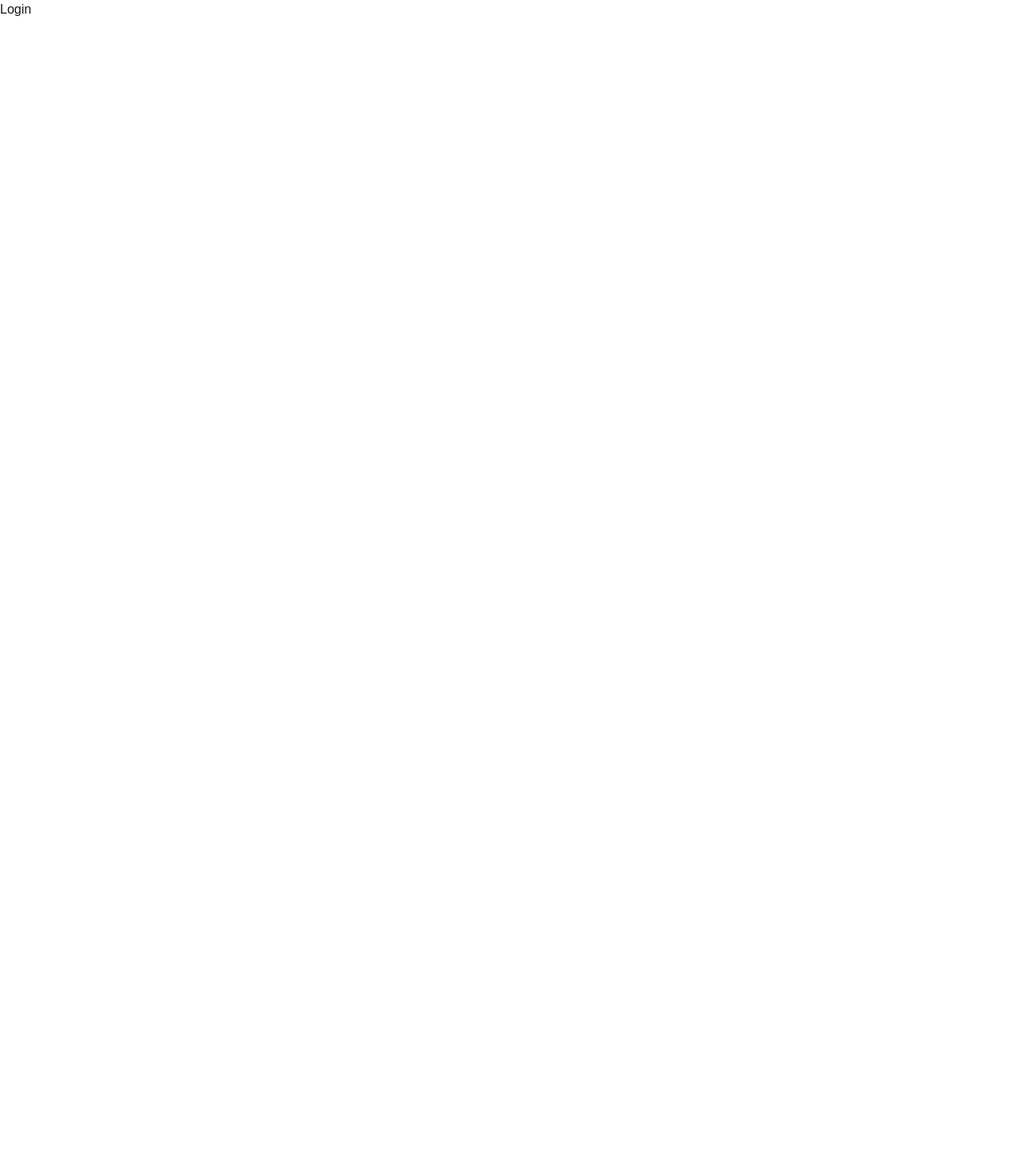
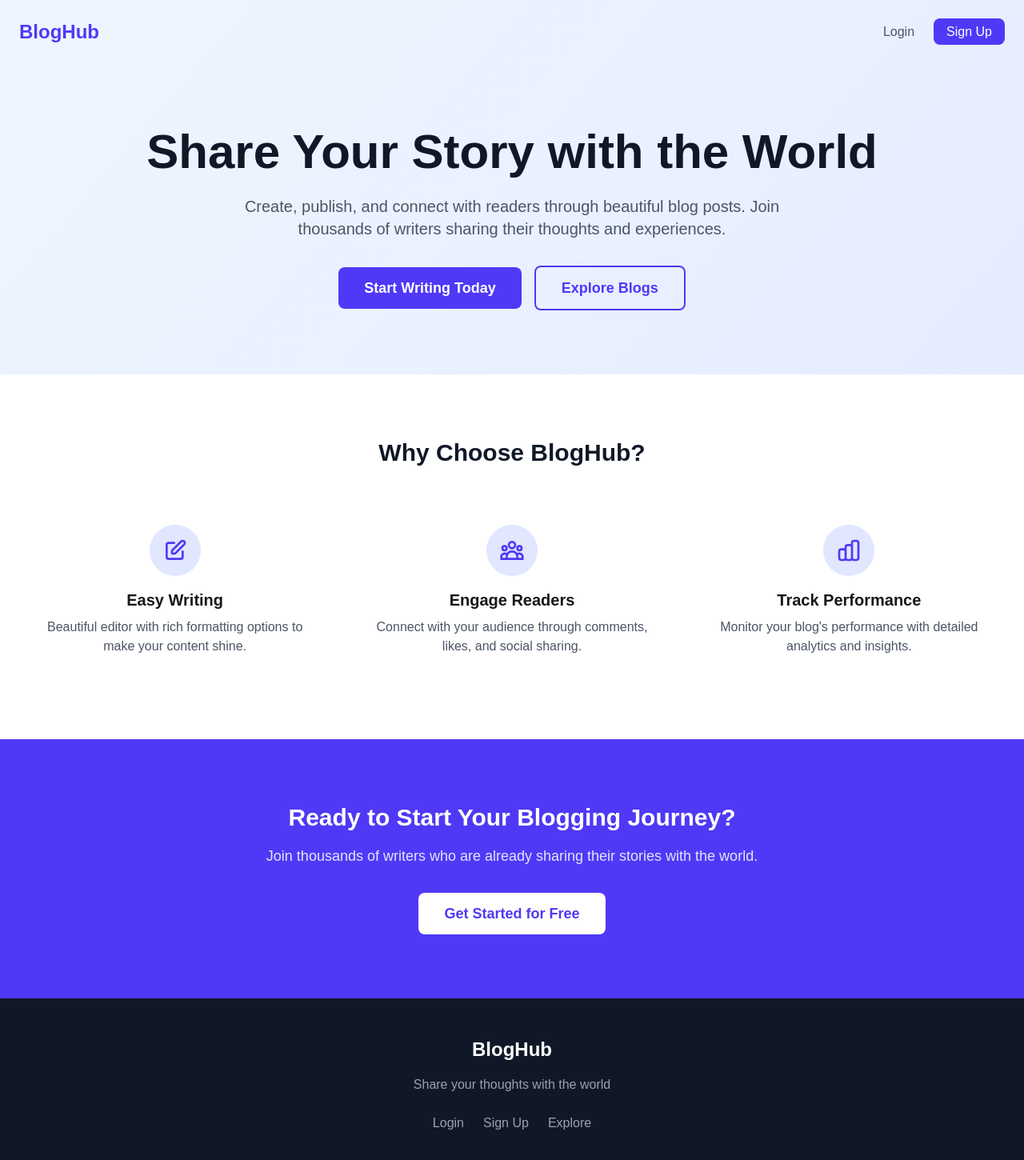
Before and after one commit to KaranNegi0102/DailyMe, a Next.js app: page / in a window 1280 px wide. Shown: the top 1450 px of the page at 80% size. Before the commit the page ends 800 px from the top, so only its background shows below. Built offline with nearby package versions, Linux system fonts and the light colour scheme.

Commit message:
navbar and main landing page

```diff
--- a/src/app/page.tsx
+++ b/src/app/page.tsx
@@ -1,9 +1,163 @@
 import Link from "next/link";
+import Navbar from './../components/navbar';
 
 export default function Home() {
   return (
-    <div>
-      <Link href="/login">Login</Link>
+    <div className="min-h-screen bg-gradient-to-br from-blue-50 to-indigo-100">
+      {/* Navigation */}
+      <Navbar/>
+
+      {/* Hero Section */}
+      <section className="text-center py-20 px-6">
+        <h1 className="text-5xl md:text-6xl font-bold text-gray-900 mb-6">
+          Share Your Story with the World
+        </h1>
+        <p className="text-xl text-gray-600 mb-8 max-w-2xl mx-auto">
+          Create, publish, and connect with readers through beautiful blog
+          posts. Join thousands of writers sharing their thoughts and
+          experiences.
+        </p>
+        <div className="space-x-4">
+          <Link
+            href="/register"
+            className="bg-indigo-600 text-white px-8 py-3 rounded-lg text-lg font-semibold hover:bg-indigo-700 transition-colors inline-block"
+          >
+            Start Writing Today
+          </Link>
+          <Link
+            href="/blogingPage"
+            className="border-2 border-indigo-600 text-indigo-600 px-8 py-3 rounded-lg text-lg font-semibold hover:bg-indigo-600 hover:text-white transition-colors inline-block"
+          >
+            Explore Blogs
+          </Link>
+        </div>
+      </section>
+
+      {/* Features Section */}
+      <section className="py-20 px-6 bg-white">
+        <div className="max-w-7xl mx-auto">
+          <h2 className="text-3xl font-bold text-center text-gray-900 mb-12">
+            Why Choose BlogHub?
+          </h2>
+          <div className="grid md:grid-cols-3 gap-8">
+            <div className="text-center p-6">
+              <div className="w-16 h-16 bg-indigo-100 rounded-full flex items-center justify-center mx-auto mb-4">
+                <svg
+                  className="w-8 h-8 text-indigo-600"
+                  fill="none"
+                  stroke="currentColor"
+                  viewBox="0 0 24 24"
+                >
+                  <path
+                    strokeLinecap="round"
+                    strokeLinejoin="round"
+                    strokeWidth={2}
+                    d="M11 5H6a2 2 0 00-2 2v11a2 2 0 002 2h11a2 2 0 002-2v-5m-1.414-9.414a2 2 0 112.828 2.828L11.828 15H9v-2.828l8.586-8.586z"
+                  />
+                </svg>
+              </div>
+              <h3 className="text-xl font-semibold mb-2">Easy Writing</h3>
+              <p className="text-gray-600">
+                Beautiful editor with rich formatting options to make your
+                content shine.
+              </p>
+            </div>
+            <div className="text-center p-6">
+              <div className="w-16 h-16 bg-indigo-100 rounded-full flex items-center justify-center mx-auto mb-4">
+                <svg
+                  className="w-8 h-8 text-indigo-600"
+                  fill="none"
+                  stroke="currentColor"
+                  viewBox="0 0 24 24"
+                >
+                  <path
+                    strokeLinecap="round"
+                    strokeLinejoin="round"
+                    strokeWidth={2}
+                    d="M17 20h5v-2a3 3 0 00-5.356-1.857M17 20H7m10 0v-2c0-.656-.126-1.283-.356-1.857M7 20H2v-2a3 3 0 015.356-1.857M7 20v-2c0-.656.126-1.283.356-1.857m0 0a5.002 5.002 0 019.288 0M15 7a3 3 0 11-6 0 3 3 0 016 0zm6 3a2 2 0 11-4 0 2 2 0 014 0zM7 10a2 2 0 11-4 0 2 2 0 014 0z"
+                  />
+                </svg>
+              </div>
+              <h3 className="text-xl font-semibold mb-2">Engage Readers</h3>
+              <p className="text-gray-600">
+                Connect with your audience through comments, likes, and social
+                sharing.
+              </p>
+            </div>
+            <div className="text-center p-6">
+              <div className="w-16 h-16 bg-indigo-100 rounded-full flex items-center justify-center mx-auto mb-4">
+                <svg
+                  className="w-8 h-8 text-indigo-600"
+                  fill="none"
+                  stroke="currentColor"
+                  viewBox="0 0 24 24"
+                >
+                  <path
+                    strokeLinecap="round"
+                    strokeLinejoin="round"
+                    strokeWidth={2}
+                    d="M9 19v-6a2 2 0 00-2-2H5a2 2 0 00-2 2v6a2 2 0 002 2h2a2 2 0 002-2zm0 0V9a2 2 0 012-2h2a2 2 0 012 2v10m-6 0a2 2 0 002 2h2a2 2 0 002-2m0 0V5a2 2 0 012-2h2a2 2 0 012 2v14a2 2 0 01-2 2h-2a2 2 0 01-2-2z"
+                  />
+                </svg>
+              </div>
+              <h3 className="text-xl font-semibold mb-2">Track Performance</h3>
+              <p className="text-gray-600">
+                Monitor your blog's performance with detailed analytics and
+                insights.
+              </p>
+            </div>
+          </div>
+        </div>
+      </section>
+
+      {/* CTA Section */}
+      <section className="py-20 px-6 bg-indigo-600">
+        <div className="max-w-4xl mx-auto text-center">
+          <h2 className="text-3xl font-bold text-white mb-4">
+            Ready to Start Your Blogging Journey?
+          </h2>
+          <p className="text-indigo-100 mb-8 text-lg">
+            Join thousands of writers who are already sharing their stories with
+            the world.
+          </p>
+          <Link
+            href="/register"
+            className="bg-white text-indigo-600 px-8 py-3 rounded-lg text-lg font-semibold hover:bg-gray-100 transition-colors inline-block"
+          >
+            Get Started for Free
+          </Link>
+        </div>
+      </section>
+
+      {/* Footer */}
+      <footer className="bg-gray-900 text-white py-12 px-6">
+        <div className="max-w-7xl mx-auto text-center">
+          <div className="text-2xl font-bold mb-4">BlogHub</div>
+          <p className="text-gray-400 mb-6">
+            Share your thoughts with the world
+          </p>
+          <div className="flex justify-center space-x-6">
+            <Link
+              href="/login"
+              className="text-gray-400 hover:text-white transition-colors"
+            >
+              Login
+            </Link>
+            <Link
+              href="/register"
+              className="text-gray-400 hover:text-white transition-colors"
+            >
+              Sign Up
+            </Link>
+            <Link
+              href="/blogingPage"
+              className="text-gray-400 hover:text-white transition-colors"
+            >
+              Explore
+            </Link>
+          </div>
+        </div>
+      </footer>
     </div>
   );
 }
--- /dev/null
+++ b/src/components/navbar.tsx
@@ -0,0 +1,25 @@
+import React from 'react'
+import Link from 'next/link'
+
+
+export default function Navbar ()  {
+  return (
+    <nav className="flex justify-between items-center p-6 max-w-7xl mx-auto">
+        <div className="text-2xl font-bold text-indigo-600">BlogHub</div>
+        <div className="space-x-6">
+          <Link
+            href="/login"
+            className="text-gray-600 hover:text-indigo-600 transition-colors"
+          >
+            Login
+          </Link>
+          <Link
+            href="/register"
+            className="bg-indigo-600 text-white px-4 py-2 rounded-lg hover:bg-indigo-700 transition-colors"
+          >
+            Sign Up
+          </Link>
+        </div>
+      </nav>
+  )
+}
```
Also changed, not shown: 1 other file (tests, documents, lock files or other folders).
